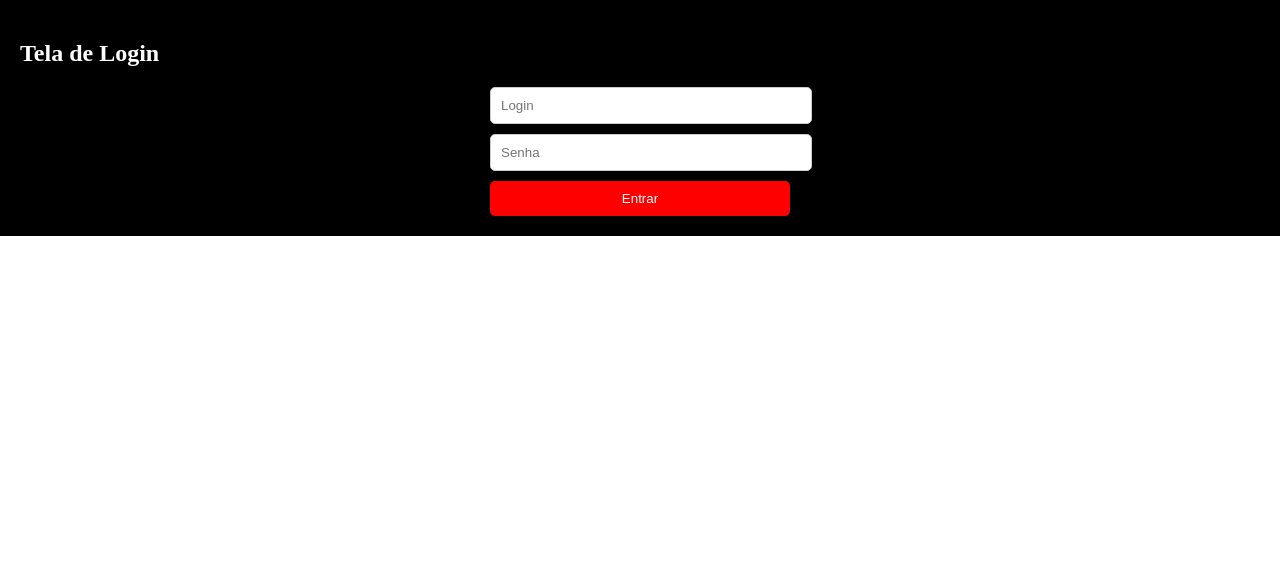
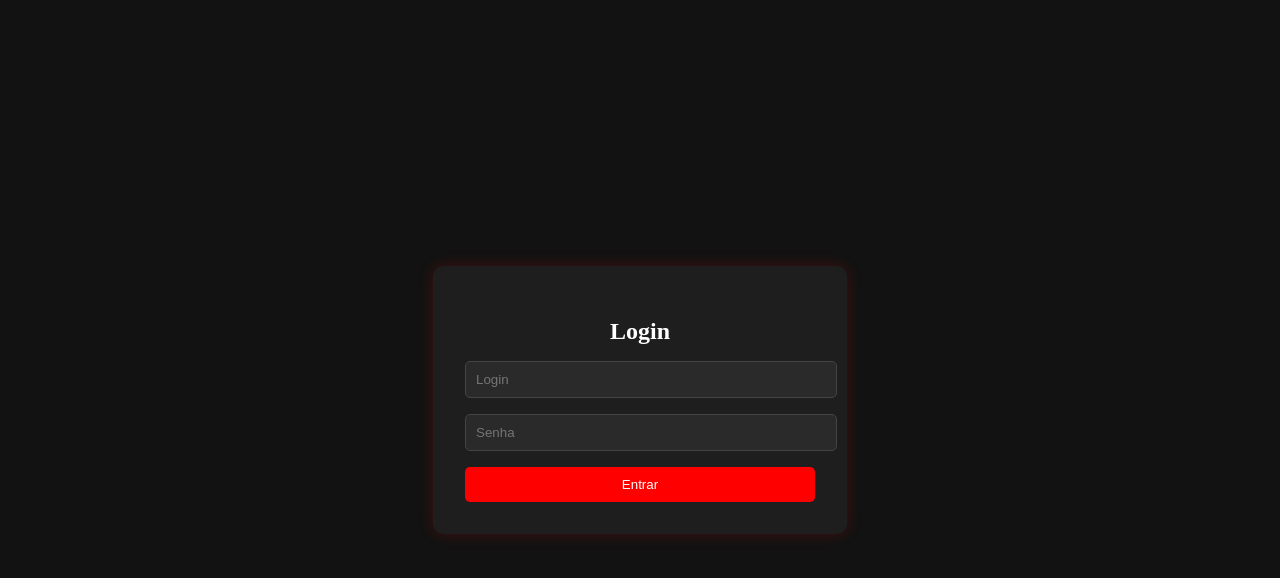
Before and after one commit to johnny1201/react-login, a React (Create React App) app: page / in a window 1280 px wide. Shown: the top 578 px of the page. Built offline with nearby package versions, Linux system fonts and the light colour scheme.

Commit message:
ajustes dos cards

```diff
--- /dev/null
+++ b/src/components/home.css
@@ -0,0 +1,76 @@
+.home-container {
+  background-color: #121212; /* Fundo escuro */
+  color: white;
+  height: 100vh;
+  font-family: Arial, sans-serif;
+}
+
+.home-header {
+  padding: 20px;
+  background-color: #1e1e1e;
+  display: flex;
+  justify-content: flex-end;
+  align-items: center;
+}
+
+.username {
+  font-size: 1.2rem;
+  color: white;
+}
+
+.home-main {
+  padding: 20px;
+  background-color: #121212;
+  color: white;
+}
+
+.home-main h2 {
+  font-size: 2rem;
+}
+
+.home-main p {
+  font-size: 1.1rem;
+}
+
+.anime-list {
+  display: grid;
+  grid-template-columns: repeat(auto-fit, minmax(220px, 1fr)); /* Ajuste para grid */
+  gap: 15px; /* Menos espaçamento entre os cards */
+  justify-items: center; /* Centraliza os cards na tela */
+  margin-top: 30px;
+}
+
+.anime-card {
+  background-color: #1e1e1e;
+  border-radius: 10px;
+  overflow: hidden;
+  box-shadow: 0 0 8px rgba(255, 255, 255, 0.05);
+  transition: transform 0.2s ease, box-shadow 0.2s ease;
+  cursor: pointer;
+  display: flex;
+  max-width: 200px;
+  flex-direction: column; /* Garante que a imagem fique em cima do texto */
+  align-items: center;
+  justify-content: flex-start; /* Ajusta a posição do conteúdo dentro do card */
+  padding: 0; /* Remove qualquer padding extra */
+  margin: 0; /* Remove qualquer margem extra */
+  box-sizing: border-box; /* Garante que padding e border não afetem o layout */
+}
+
+.anime-card:hover {
+  transform: translateY(-5px);
+  box-shadow: 0 0 12px rgba(255, 0, 0, 0.3);
+}
+
+.anime-card img {
+  width: 100%; /* A largura da imagem será 100% do card */
+  height: auto; /* Ajusta automaticamente a altura para manter a proporção */
+  aspect-ratio: 12/16; /* A proporção de 16:9 é próxima da proporção 0.58, então isso ajusta a altura em relação à largura */
+}
+
+.anime-card h3 {
+  margin: 10px;
+  font-size: 1.1rem;
+  text-align: center;
+  padding: 0; /* Remove qualquer padding no título */
+}
--- a/src/components/home.js
+++ b/src/components/home.js
@@ -1,20 +1,44 @@
 import React from "react";
+import "./home.css";
+import AnimeCard from "../utils/animeCard"; // lembre-se: minúsculo
 
 function Home() {
+  const username = sessionStorage.getItem("username");
+
+  const animes = [
+    {
+      id: 1,
+      name: "Naruto Shippuden",
+      image: "https://cdn.myanimelist.net/images/anime/5/17407.jpg", // capa confiável
+    },
+    {
+      id:2,
+      name: "Naruto",
+      image: "https://animesonline.cloud/wp-content/uploads/2023/12/9ptbVZpKNy5NY9D4zq4KGiYWRQY-200x300.jpg.webp",
+    },
+    {
+      id: 3,
+      name: "OnePiece",
+      image: "https://cdn.myanimelist.net/images/anime/6/73245.jpg", // capa confiável
+    },
+
+  ];
+
   return (
-    <div
-      style={{
-        backgroundImage: "url('https://link-para-imagem-de-naruto.jpg')",
-        backgroundSize: "cover",
-        backgroundPosition: "center",
-        height: "100vh",
-        display: "flex",
-        justifyContent: "center",
-        alignItems: "center",
-        color: "white",
-      }}
-    >
-      <h1>Bem-vindo!</h1>
+    <div className="home-container">
+      <header className="home-header">
+        <div className="username">{username ? `Bem-vindo, ${username}` : "Usuário não encontrado"}</div>
+      </header>
+      <main className="home-main">
+        <h2>Lista de animes</h2>
+        <p>O melhor lugar para quem é fã de animes!</p>
+
+        <div className="anime-list">
+          {animes.map((anime) => (
+            <AnimeCard key={anime.id} {...anime} />
+          ))}
+        </div>
+      </main>
     </div>
   );
 }
--- /dev/null
+++ b/src/components/login.css
@@ -0,0 +1,53 @@
+.login-container {
+    height: 100vh;
+    display: flex;
+    justify-content: center;
+    align-items: center;
+    background-color: #121212;
+    color: white;
+  }
+
+  .login-box {
+    background-color: #1e1e1e;
+    padding: 2rem;
+    border-radius: 10px;
+    width: 100%;
+    max-width: 350px;
+    box-shadow: 0 0 15px rgba(255, 0, 0, 0.2);
+  }
+
+  .login-box h2 {
+    text-align: center;
+    margin-bottom: 1rem;
+  }
+
+  .login-box input {
+    width: 100%;
+    padding: 10px;
+    margin-bottom: 1rem;
+    border-radius: 5px;
+    border: 1px solid #444;
+    background-color: #2a2a2a;
+    color: white;
+  }
+
+  .login-box button {
+    width: 100%;
+    padding: 10px;
+    background-color: red;
+    color: white;
+    border: none;
+    border-radius: 5px;
+    cursor: pointer;
+  }
+
+  .login-box button:hover {
+    background-color: #cc0000;
+  }
+
+  .error-message {
+    color: red;
+    font-size: 0.9rem;
+    text-align: center;
+    margin-bottom: 1rem;
+  }
--- a/src/components/login.js
+++ b/src/components/login.js
@@ -1,15 +1,16 @@
 import React, { useState } from "react";
 import { useNavigate } from "react-router-dom";
+import "./login.css";
 
 function Login() {
   const [username, setUsername] = useState("");
   const [password, setPassword] = useState("");
   const [error, setError] = useState("");
 
-  const navigate = useNavigate(); // AGORA está dentro da função Login
+  const navigate = useNavigate();
 
   const users = {
-    joamiguel: "jm123",
+    joaomiguel: "jm123",
     johnnymichael: "jm123",
     victordaniel: "vd123",
   };
@@ -25,43 +26,31 @@ function Login() {
       return;
     }
     setError("");
-    navigate("/home"); // Agora navega corretamente
+    sessionStorage.setItem("username", username); // Armazenando o nome do usuário
+    navigate("/home");
   };
 
   return (
-    <div style={{ backgroundColor: "black", padding: "20px", color: "white" }}>
-      <h2 style={{ color: "white" }}>Tela de Login</h2>
-      <form onSubmit={handleSubmit} style={{ maxWidth: "300px", margin: "0 auto" }}>
+    <div className="login-container">
+      <div className="login-box">
+        <h2>Login</h2>
+        <form onSubmit={handleSubmit}>
           <input
             type="text"
             value={username}
             onChange={(e) => setUsername(e.target.value)}
             placeholder="Login"
-          style={{ width: "100%", padding: "10px", marginBottom: "10px", borderRadius: "5px", border: "1px solid #ccc" }}
           />
           <input
             type="password"
             value={password}
             onChange={(e) => setPassword(e.target.value)}
             placeholder="Senha"
-          style={{ width: "100%", padding: "10px", marginBottom: "10px", borderRadius: "5px", border: "1px solid #ccc" }}
           />
-        {error && <p style={{ color: "red", fontSize: "12px" }}>{error}</p>}
-        <button
-          type="submit"
-          style={{
-            width: "100%",
-            padding: "10px",
-            backgroundColor: "red",
-            color: "white",
-            border: "none",
-            borderRadius: "5px",
-            cursor: "pointer",
-          }}
-        >
-          Entrar
-        </button>
+          {error && <p className="error-message">{error}</p>}
+          <button type="submit">Entrar</button>
         </form>
+      </div>
     </div>
   );
 }
--- /dev/null
+++ b/src/utils/animeCard.css
@@ -0,0 +1,20 @@
+/* utils/animecard.css */
+.anime-card {
+    background-color: #1e1e1e;
+    border-radius: 8px;
+    padding: 10px;
+    margin: 10px;
+    width: 200px;
+    cursor: pointer;
+    color: white;
+    text-align: center;
+    transition: transform 0.2s;
+  }
+  .anime-card:hover {
+    transform: scale(1.05);
+  }
+  .anime-card img {
+    width: 100%;
+    border-radius: 6px;
+    margin-bottom: 8px;
+  }
--- /dev/null
+++ b/src/utils/animeCard.js
@@ -0,0 +1,17 @@
+// utils/animecard.jsx
+import React from "react";
+import { useNavigate } from "react-router-dom";
+import "./animeCard.css"; // crie esse CSS se quiser estilizar
+
+function AnimeCard({ id, name, image }) {
+  const navigate = useNavigate();
+
+  return (
+    <div className="anime-card" onClick={() => navigate(`/anime/${id}`)}>
+      <img src={image} alt={name} />
+      <h3>{name}</h3>
+    </div>
+  );
+}
+
+export default AnimeCard;
```
Also changed, not shown: src/utils/data.js (added), 1 other file (tests, documents, lock files or other folders). Lines whose indentation alone changed are shown as unchanged.
